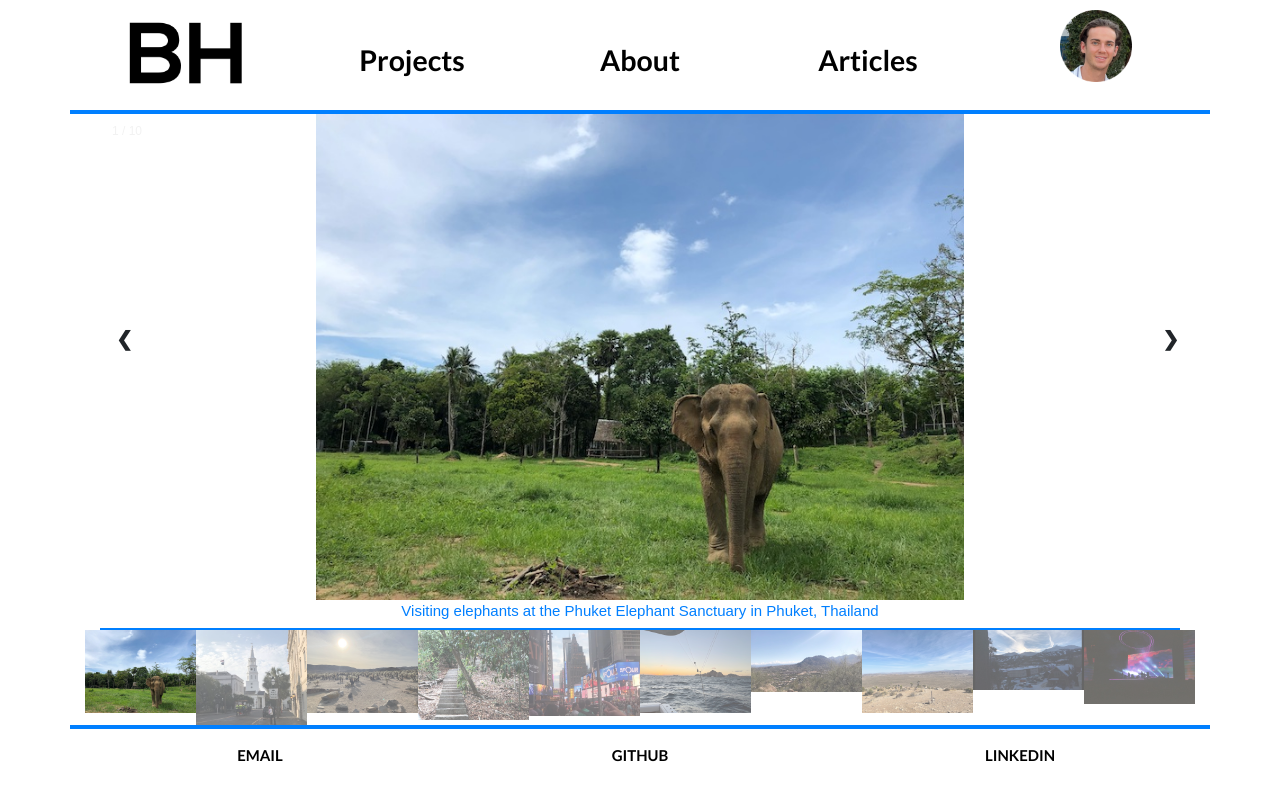
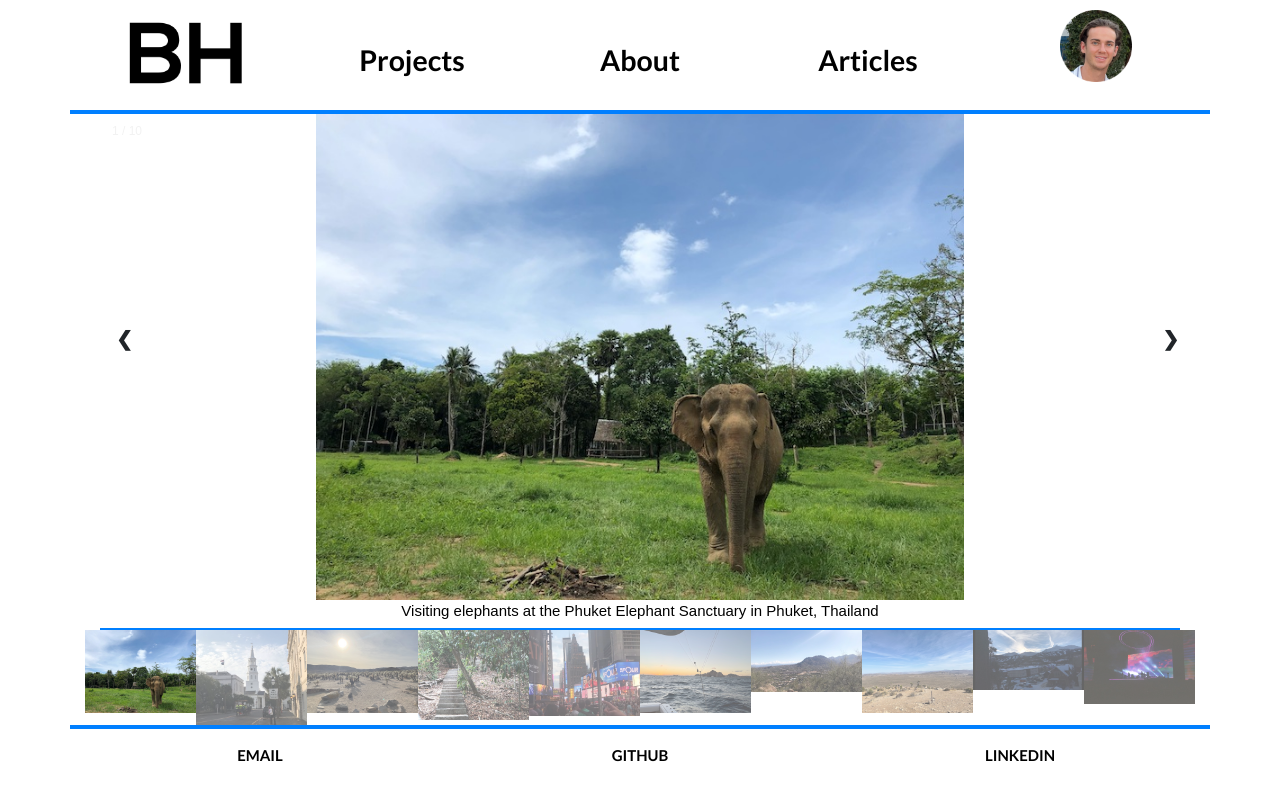
Before and after one commit to beauhodes/beauhodes.github.io, a Jekyll site: the page built from gallery/index.html, in a window 1280 px wide. Shown: the top 801 px of the page. Built offline with Jekyll 4.4.1, drawn with Linux system fonts in a browser that asks for light colours; nearby versions of some CDN libraries.

Commit message:
Update index.html

```diff
--- a/gallery/index.html
+++ b/gallery/index.html
@@ -63,7 +63,7 @@ title: Travel Gallery
 
   <!--Captions-->
   <div class="caption-container">
-    <p id="caption" style="color: #007fff;"></p>
+    <p id="caption" style="color: black;"></p>
   </div>
 
   <!-- Thumbnail images -->
```
